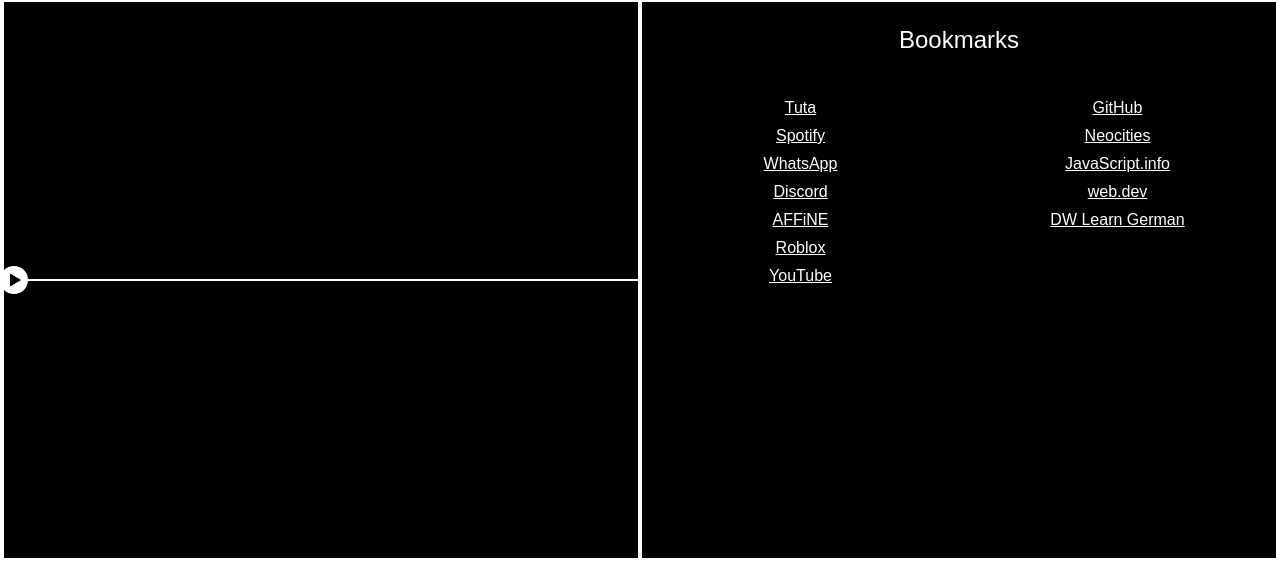
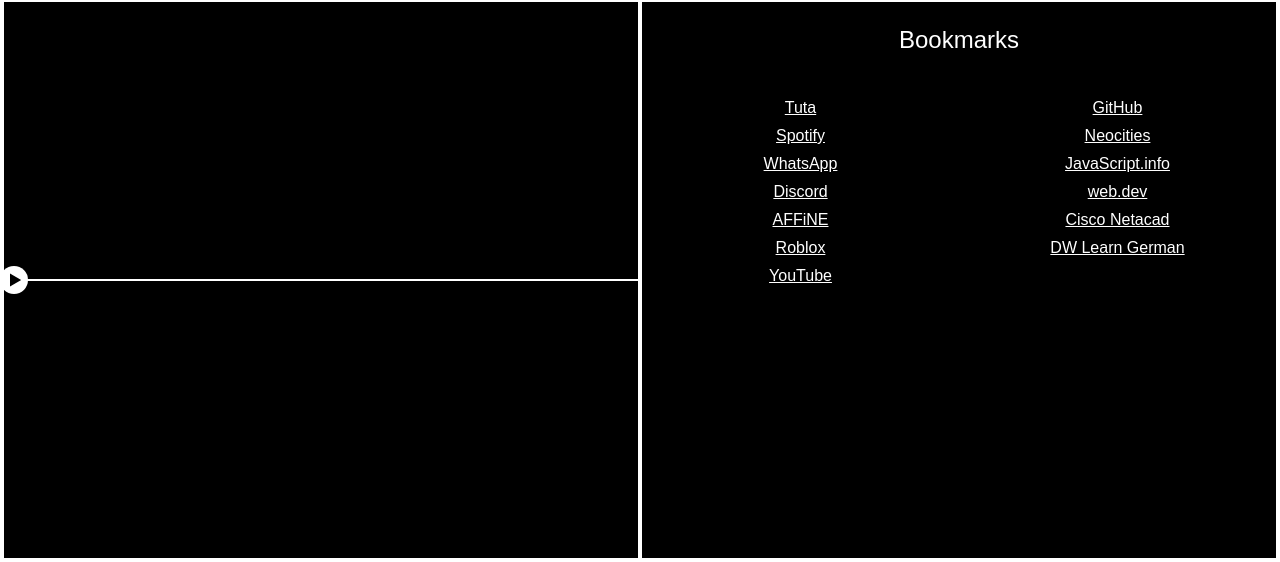
Before and after one commit to pevaio/homepage, a plain HTML site: page index.html in a window 1280 px wide. Shown: the part 238-800 px from the top of the page. Drawn offline with Linux system fonts and the light colour scheme; a web font is replaced by a local one.

Commit message:
Add link to Cisco Netacad in bookmarks

```diff
--- a/index.html
+++ b/index.html
@@ -67,6 +67,11 @@
                             </li>
                             <li class="bookmarksLi">
                                 <a
+                                    href="https://www.netacad.com/dashboard"
+                                    >Cisco Netacad</a>
+                            </li>
+                            <li class="bookmarksLi">
+                                <a
                                     href="https://learngerman.dw.com/pt-br/aprender-alemao/s-45439395 "
                                     >DW Learn German</a
                                 >
```
